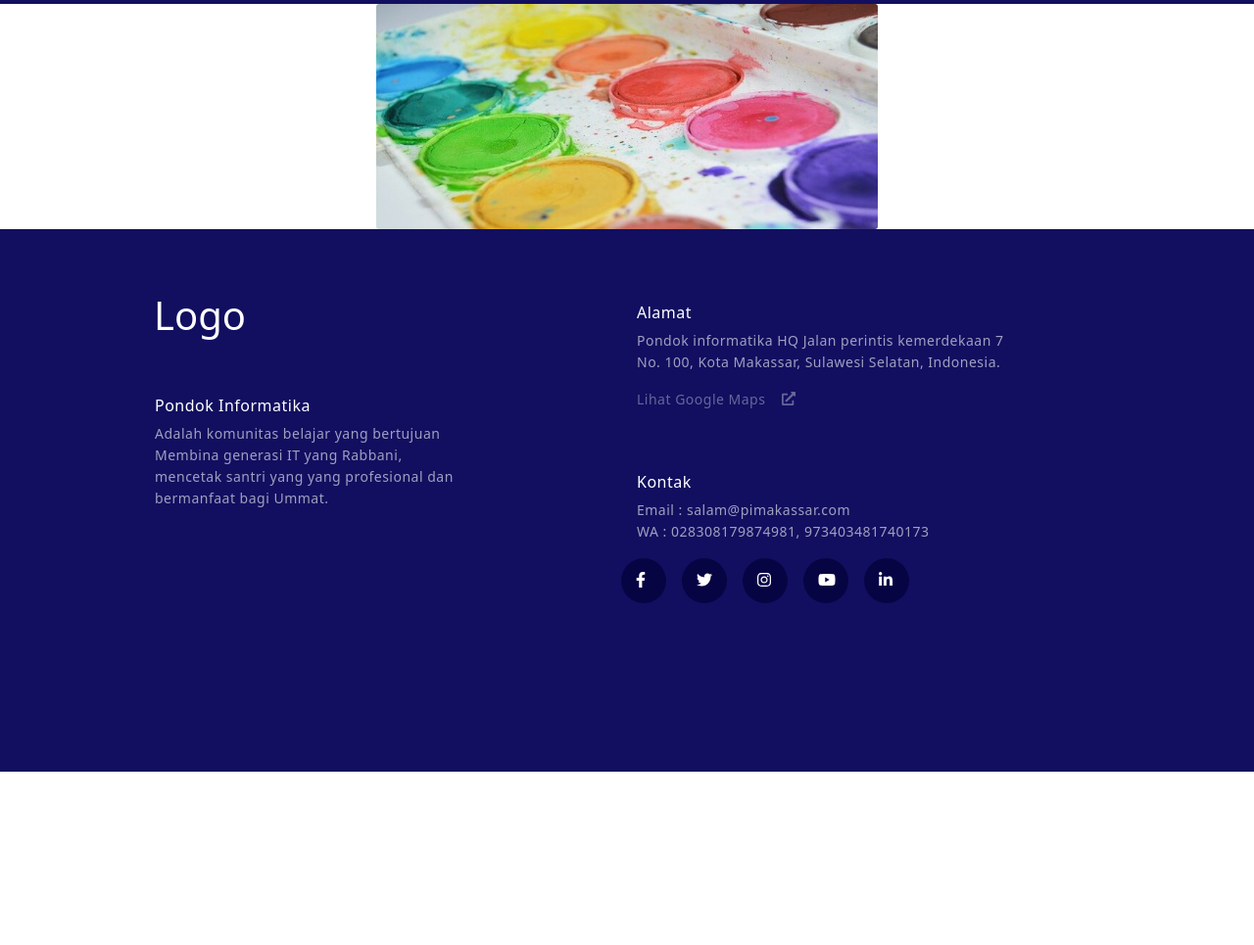
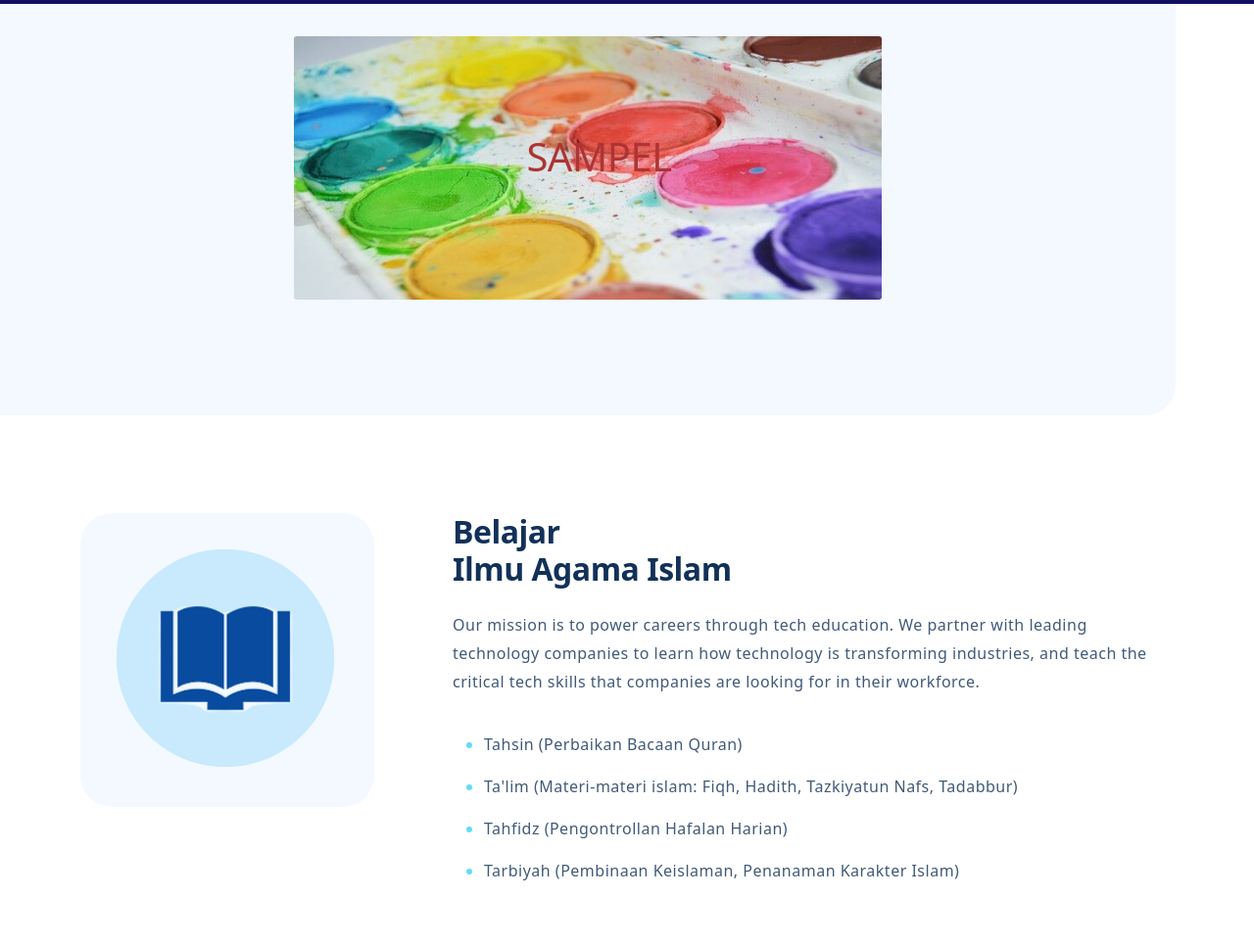
Before and after one commit to mursidin14/pndokinformatikaprofile.io, a plain HTML site: page program.html in a window 1280 px wide. Shown: the part 567-1532 px from the top of the page at 98% size. Before the commit the page ends 1355 px from the top, so only its background shows below. Drawn offline with nearby package versions, Linux system fonts and the light colour scheme.

Commit message:
buat program

```diff
--- a/css/program.css
+++ b/css/program.css
@@ -27,22 +27,91 @@ header .container .paragraph {
 
 /* card */
 
-.containe {
+.sampel .containe {
     margin: auto;
-    width: 40%;
+    width: 50%;
+    padding: 33px 0;
 }
 
-.containe img {
-    max-height: 310px;
+.sampel .containe h5 {
+    position: relative;
+    top: -170px;
+    color: #AE3434;
+    font: Archivo;
+    font-size: 40px;
+    letter-spacing: -0.5px;
+    line-height: 48px;
+    width: 623px;
+    text-align: center;
 }
 
-.sampel {
-    background-color: #F3F9FF;
-    border-radius: 0 0 0;
+
+/* programs */
+
+section .container .row {
+    margin-top: 100px;
 }
 
-.sampel .container .card-img {
-    width: 691px;
-    height: 310px;
-    margin: auto;
+section .container .row .program1 {
+    background-color: #F3F9FF;
+    border-radius: 32px;
+    width: 300px;
+    height: 300px;
 }
+
+section .container .row .program1 img {
+    width: 226px;
+    height: 226px;
+    margin: 35px 35px;
+}
+
+section .container .row .text1 h3 {
+    color: #123158;
+    font: SFProText;
+    font-size: 32px;
+    letter-spacing: -0.5px;
+    line-height: 38px;
+    text-align: left;
+    font-weight: 700;
+}
+
+section .container .row .text1 p {
+    color: #123158;
+    font: SFProText;
+    font-size: 16px;
+    letter-spacing: 0.5px;
+    line-height: 29px;
+    opacity: 0.8;
+    text-align: left;
+    padding-top: 16px;
+}
+
+section .container .row .text1 ul li::marker {
+    color: #3DD4F7;
+    border: 4px solid #FFFFFF;
+    border-radius: 100%;
+    width: 16px;
+    height: 16px;
+}
+
+section .container .row .text1 ul li {
+    color: #123158;
+    font: SFProText;
+    font-size: 16px;
+    letter-spacing: 0.5px;
+    line-height: 19px;
+    opacity: 0.8;
+    text-align: left;
+    padding-top: 24px;
+}
+
+
+/* profile */
+
+figure {
+    padding-top: 120px;
+}
+
+figure .card-group .card {
+    border-style: none;
+}
--- a/program.html
+++ b/program.html
@@ -61,22 +61,98 @@
             </div>
         </div>
     </header>
-    <!-- <div class="sampel">-->
-    <div class="containe">
-        <img src="./img/programs/sampel.jpg" class="card-img" alt="sampel">
-        <!-- <h5 class="card-title">SAMPEL</h5> -->
-    </div>
-    <!--</div> -->
+    <main>
+        <div class="sampel">
+            <div class="containe">
+                <img src="./img/programs/sampel.jpg" class="card-img" alt="sampel">
+                <h5 class="card-title">SAMPEL</h5>
+            </div>
+        </div>
+    </main>
+    <section>
+        <div class="container">
+            <div class="row">
+                <div class="col-md-4">
+                    <div class="program1">
+                        <img src="./img/programs/program1.png" class="card-img-top" alt="programs">
+                    </div>
+                </div>
+                <div class="col-md-8 text1">
+                    <h3>Belajar <br> Ilmu Agama Islam</h3>
+                    <p>Our mission is to power careers through tech education. We partner with leading technology companies to learn how technology is transforming industries, and teach the critical tech skills that companies are looking for in their workforce.
+                    </p>
+                    <ul>
+                        <li>Tahsin (Perbaikan Bacaan Quran)</li>
+                        <li>Ta'lim (Materi-materi islam: Fiqh, Hadith, Tazkiyatun Nafs, Tadabbur)</li>
+                        <li>Tahfidz (Pengontrollan Hafalan Harian)</li>
+                        <li>Tarbiyah (Pembinaan Keislaman, Penanaman Karakter Islam)</li>
+                    </ul>
+                </div>
+            </div>
+            <div class="row">
+                <div class="col-md-8 text1">
+                    <h3>Belajar <br> Teknologi</h3>
+                    <p>Our mission is to power careers through tech education. We partner with leading technology companies to learn how technology is transforming industries, and teach the critical tech skills that companies are looking for in their workforce.
+                    </p>
+                    <ul>
+                        <li>Pemrograman Web dan App</li>
+                        <li>Multimedia</li>
+                        <li>Desain Grafis</li>
+                        <li>Product Design (UI/UX)</li>
+                    </ul>
+                </div>
+                <div class="col-md-4">
+                    <div class="program1">
+                        <img src="./img/programs/program2.png" class="card-img-top" alt="programs">
+                    </div>
+                </div>
+            </div>
+            <div class="row">
+                <div class="col-md-4">
+                    <div class="program1">
+                        <img src="./img/programs/program3.png" class="card-img-top" alt="programs">
+                    </div>
+                </div>
+                <div class="col-md-8 text1">
+                    <h3>Kegiatan <br> Extrakulikuler</h3>
+                    <p>Our mission is to power careers through tech education. We partner with leading technology companies to learn how technology is transforming industries, and teach the critical tech skills that companies are looking for in their workforce.
+                    </p>
+                    <ul>
+                        <li>Main main</li>
+                        <li>Olahraga</li>
+                        <li>Puksal</li>
+                        <li>Kayang</li>
+                    </ul>
+                </div>
+            </div>
+        </div>
+    </section>
+    <figure>
+        <div class="card-group">
+            <div class="card">
+                <img src="./img/programs/1.png" class="card-img-top" alt="">
+                <img src="./img/programs/4.png" class="card-img-top" alt="">
+            </div>
+            <div class="card">
+                <img src="./img/programs/2.png" class="card-img-top" alt="">
+                <img src="./img/programs/5.png" class="card-img-top" alt="">
+            </div>
+            <div class="card">
+                <img src="./img/programs/1.png" class="card-img-top" alt="">
+                <img src="./img/programs/6.png" class="card-img-top" alt="">
+            </div>
+        </div>
+    </figure>
     <footer-foot></footer-foot>
     <!-- script -->
-    <script src="js/navbar.js"></script>
-    <script src="js/footer.js"></script>
+    <script src="js/navbar.js "></script>
+    <script src="js/footer.js "></script>
     <!-- script -->
     <!-- script jquery -->
-    <script src="https://cdn.jsdelivr.net/npm/@popperjs/core@2.5.4/dist/umd/popper.min.js" integrity="sha384-q2kxQ16AaE6UbzuKqyBE9/u/KzioAlnx2maXQHiDX9d4/zp8Ok3f+M7DPm+Ib6IU" crossorigin="anonymous"></script>
-    <script src="https://cdn.jsdelivr.net/npm/bootstrap@5.0.0-beta1/dist/js/bootstrap.min.js" integrity="sha384-pQQkAEnwaBkjpqZ8RU1fF1AKtTcHJwFl3pblpTlHXybJjHpMYo79HY3hIi4NKxyj" crossorigin="anonymous"></script>
+    <script src="https://cdn.jsdelivr.net/npm/@popperjs/core@2.5.4/dist/umd/popper.min.js " integrity="sha384-q2kxQ16AaE6UbzuKqyBE9/u/KzioAlnx2maXQHiDX9d4/zp8Ok3f+M7DPm+Ib6IU " crossorigin="anonymous "></script>
+    <script src="https://cdn.jsdelivr.net/npm/bootstrap@5.0.0-beta1/dist/js/bootstrap.min.js " integrity="sha384-pQQkAEnwaBkjpqZ8RU1fF1AKtTcHJwFl3pblpTlHXybJjHpMYo79HY3hIi4NKxyj " crossorigin="anonymous "></script>
     <!-- script jquery -->
-    <script src="https://cdnjs.cloudflare.com/ajax/libs/font-awesome/5.13.0/js/all.min.js"></script>
+    <script src="https://cdnjs.cloudflare.com/ajax/libs/font-awesome/5.13.0/js/all.min.js "></script>
 </body>
 
 </html>
```
Also changed, not shown: home.html (+1 -1 lines), img/programs/5.png (added), img/programs/6.png (added), 5 other files.
